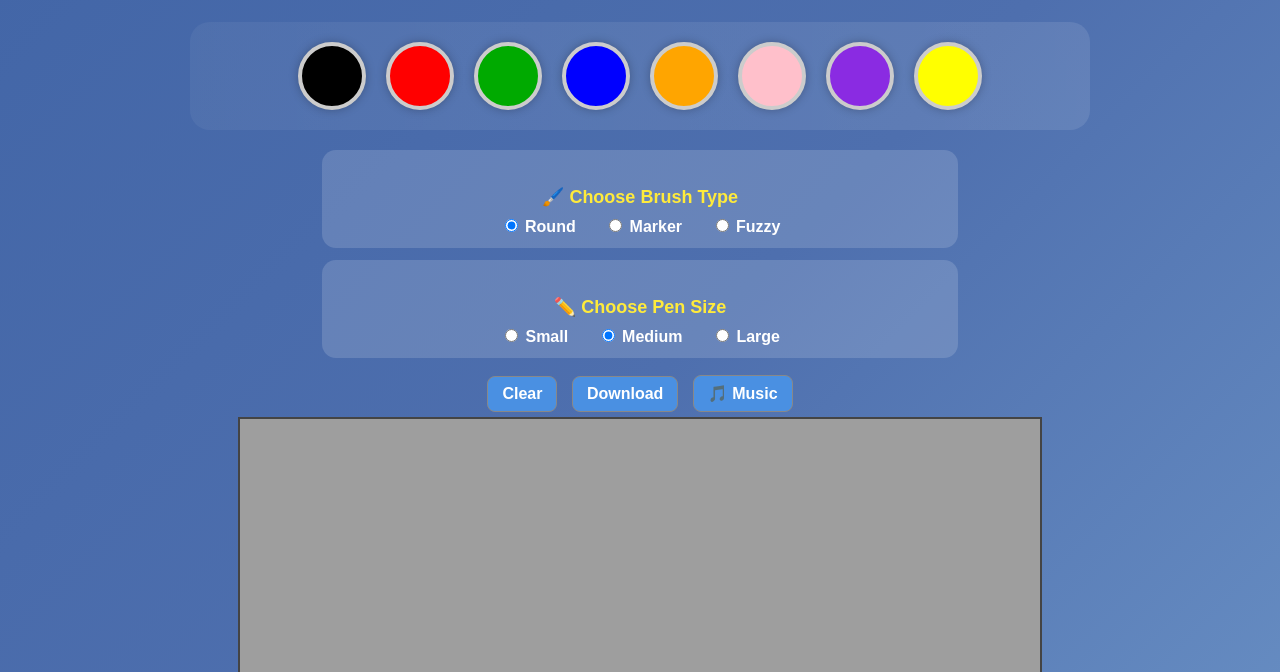
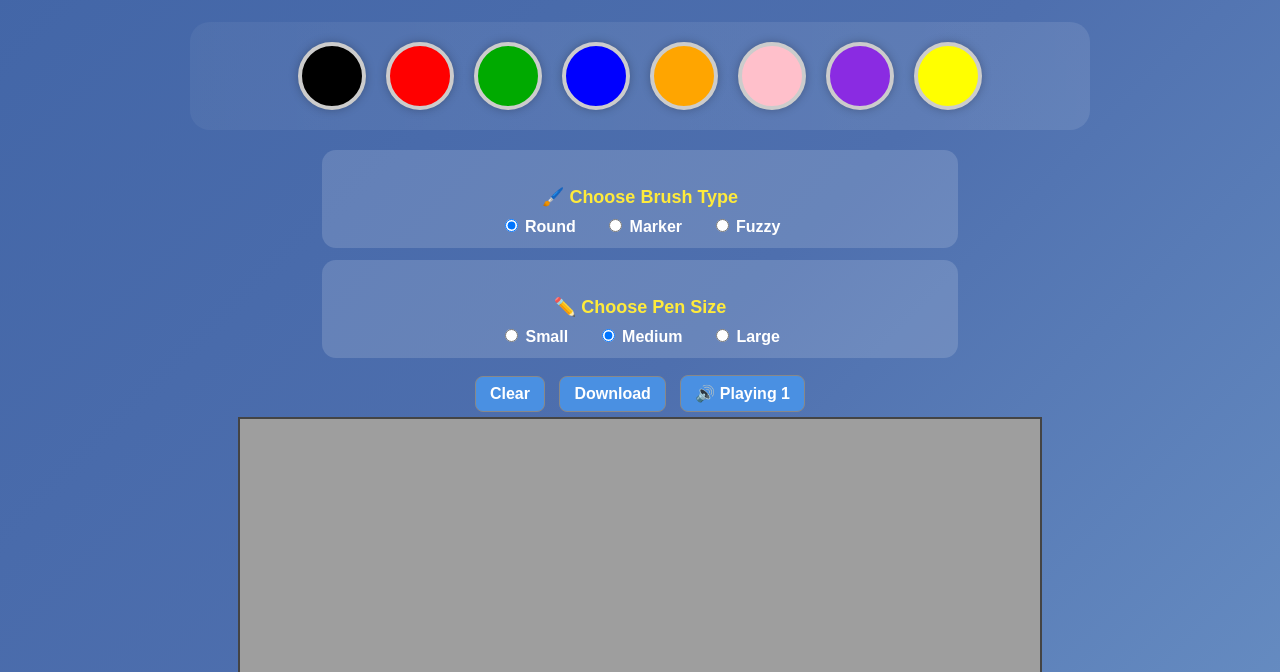
Before and after one commit to Tariq299/animals-coloring-app, a plain HTML site: page index.html in a window 1280 px wide. Both pictures are taken after a click on the button "🎵 Music". Shown: the part 128-800 px from the top of the page. Drawn offline with Linux system fonts and the light colour scheme.

Commit message:
index.html

```diff
--- a/index.html
+++ b/index.html
@@ -189,18 +189,24 @@
       }
     }
 
+    let musicState = 0; // 0 = play 1st, 1 = pause, 2 = play 2nd, 3 = pause
+
 function toggleMusic() {
-      if (bgMusic.paused || !bgMusic.src) {
+  if (musicState === 0 || musicState === 2) {
+    currentTrack = musicState === 0 ? 0 : 1;
     bgMusic.src = musicTracks[currentTrack];
     bgMusic.volume = 0.4;
-        bgMusic.play().catch(err => console.log("Autoplay blocked:", err));
+    bgMusic.play().then(() => {
+      musicBtn.textContent = `🔊 Playing ${currentTrack + 1}`;
+    }).catch(err => console.log("Autoplay error:", err));
   } else {
     bgMusic.pause();
-        currentTrack = (currentTrack + 1) % musicTracks.length;
-        bgMusic.src = musicTracks[currentTrack];
-        bgMusic.play().catch(() => {});
+    musicBtn.textContent = "🔇 Music Off";
   }
+
+  musicState = (musicState + 1) % 4;
 }
+
 
     document.querySelectorAll('input[name="brushType"]').forEach(input => {
       input.onchange = (e) => {
```
Lines whose indentation alone changed are shown as unchanged.
